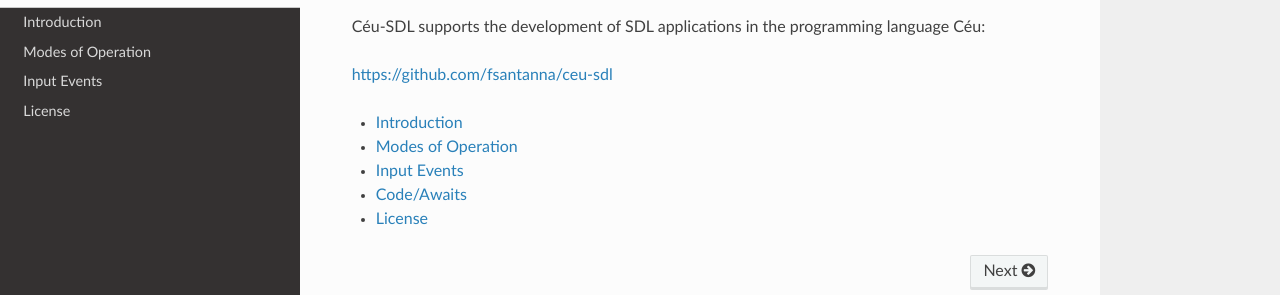
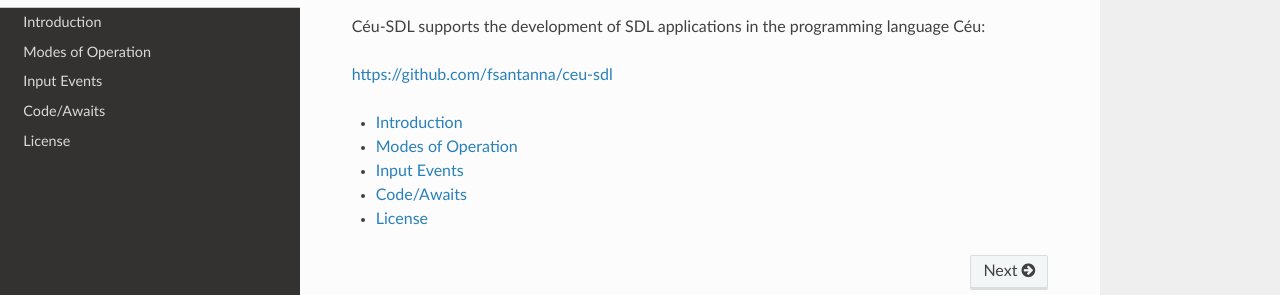
Before and after one commit to ceu-lang/ceu-sdl, an MkDocs documentation site: the page built from docs/manual/v0.20/docs/index.md, in a window 1280 px wide. Shown: the part 145-440 px from the top of the page. Built offline with MkDocs 1.6.1, drawn with Linux system fonts in a browser that asks for light colours; nearby versions of some CDN libraries; old or Windows-style settings are respelled for this version of MkDocs.

Commit message:
(>) fix previous commit

```diff
--- a/docs/manual/v0.20/mkdocs.yml
+++ b/docs/manual/v0.20/mkdocs.yml
@@ -7,4 +7,5 @@ pages:
 - Introduction:         010-introduction.md
 - Modes of Operation:   020-modes.md
 - Input Events:         030-inputs.md
+- Code/Awaits:          050-code-awaits.md
 - License:              license.md
```
